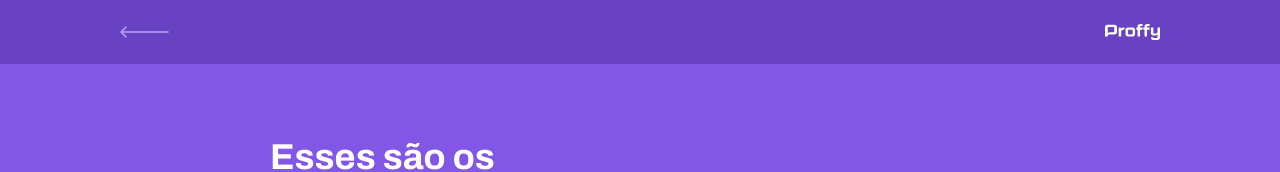
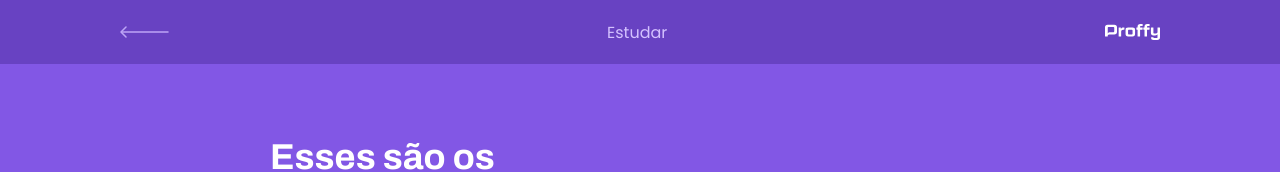
Before and after one commit to macedo-developer/proffy-web, a React (Create React App) app: page /study in a window 1280 px wide. Shown: the top 172 px of the page. Built offline with nearby package versions, Linux system fonts and the light colour scheme.

Commit message:
Title page TeacherList

```diff
--- a/src/pages/TeacherList/index.tsx
+++ b/src/pages/TeacherList/index.tsx
@@ -31,7 +31,7 @@ function TeacherList() {
 
   return (
     <div id="page-teacher-list" className="container">
-      <PageHeader title="Esses são os proffys disponíveis.">
+      <PageHeader title="Esses são os proffys disponíveis." page="Estudar">
         <form onSubmit={searchTeachers} id="search-teachers">
           <Select
             name="subject"
```
